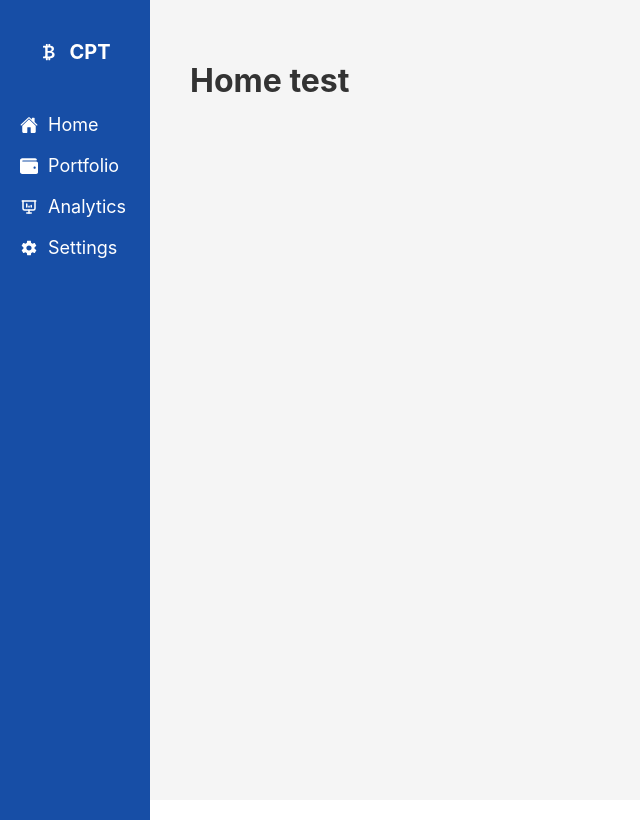
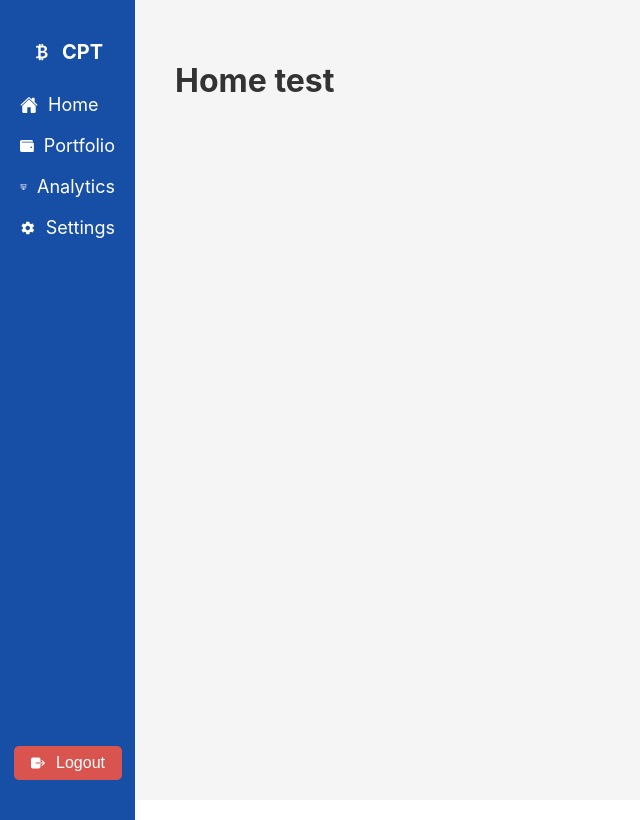
Before and after one commit to AMatlak/Crypto_Tracker_Final, a React (Create React App) app in the folder frontend/: page /dashboard in a window 1280 px wide. Shown: the whole page, without its empty margins (0-640 px from the left). Built offline with nearby package versions, Linux system fonts and the light colour scheme.

Commit message:
Implemented working logout button within sidebar, when pressed user is taken back to login page

```diff
--- a/frontend/src/Components/pages/Dashboard.css
+++ b/frontend/src/Components/pages/Dashboard.css
@@ -1,13 +1,13 @@
 /*main dashboard layout*/
 .dashboard-container {
-    display: flex; /*sidebar and maint content side by side*/
+    display: flex;
     height: 100vh;
     width: 100%;
 }
 
 /*sidebar styling */
 .sidebar {
-    width: 150px;
+    width: 135px;
     height: 100vh;
     background-color: #174EA6;
     color: white;
@@ -28,7 +28,7 @@
 
 /*menu list meaning home/portfolio/analaytics/settings layout*/
 .menu-list {
-    margin-top: 20px;
+    flex-grow: 1;
     display: flex;
     flex-direction: column;
     width: 100%;
@@ -50,6 +50,33 @@
     background-color: #333;
 }
 
+/*logout button styling*/
+.logout-button {
+    display: flex;
+    align-items: center;
+    justify-content: center;
+    gap: 10px;
+    width: 80%;
+    padding: 8px 15px;
+    font-size: 16px;
+    color: white;
+    background-color: #D9534F;
+    border: none;
+    cursor: pointer;
+    margin-bottom: 40px;
+    border-radius: 5px;
+}
+.logout-button:hover {
+    background-color: #C9302C;
+}
+
+.logout-container {
+    width: 100%;
+    display: flex;
+    justify-content: center;
+    margin-top: auto;
+}
+
 /*main dashboard content*/
 .main-content {
     flex: 1;
--- a/frontend/src/Components/pages/Dashboard.js
+++ b/frontend/src/Components/pages/Dashboard.js
@@ -1,13 +1,21 @@
 import React from "react";
-import { Link, Outlet } from "react-router-dom";
+import { Link, Outlet, useNavigate } from "react-router-dom";
 import { BsCurrencyBitcoin } from "react-icons/bs";
 import { IoHome } from "react-icons/io5";
 import { FaWallet } from "react-icons/fa";
 import { TbPresentationAnalytics } from "react-icons/tb";
 import { IoMdSettings } from "react-icons/io";
+import { IoExit } from "react-icons/io5";
 import "./Dashboard.css";
 
 const Dashboard = () => {
+    const navigate = useNavigate();
+
+    const handleLogout = () => {
+        localStorage.removeItem("user"); //removes user session
+        navigate("/"); //redirects to login page
+    };
+
     return (
         <div className="dashboard-container">
             <div className="sidebar">
@@ -30,6 +38,13 @@ const Dashboard = () => {
                         <IoMdSettings className="icon" /> Settings
                     </Link>
                 </div>
+
+                {/*logout button inside a container*/}
+                <div className="logout-container">
+                    <button className="logout-button" onClick={handleLogout}>
+                        <IoExit className="icon" /> Logout
+                    </button>
+                </div>
             </div>
 
             <div className="main-content">
--- a/frontend/src/Components/pages/Home.js
+++ b/frontend/src/Components/pages/Home.js
@@ -4,7 +4,6 @@ const DashboardHome = () => {
     return (
         <div>
             <h1>Home test</h1>
-
         </div>
     );
 };
```
